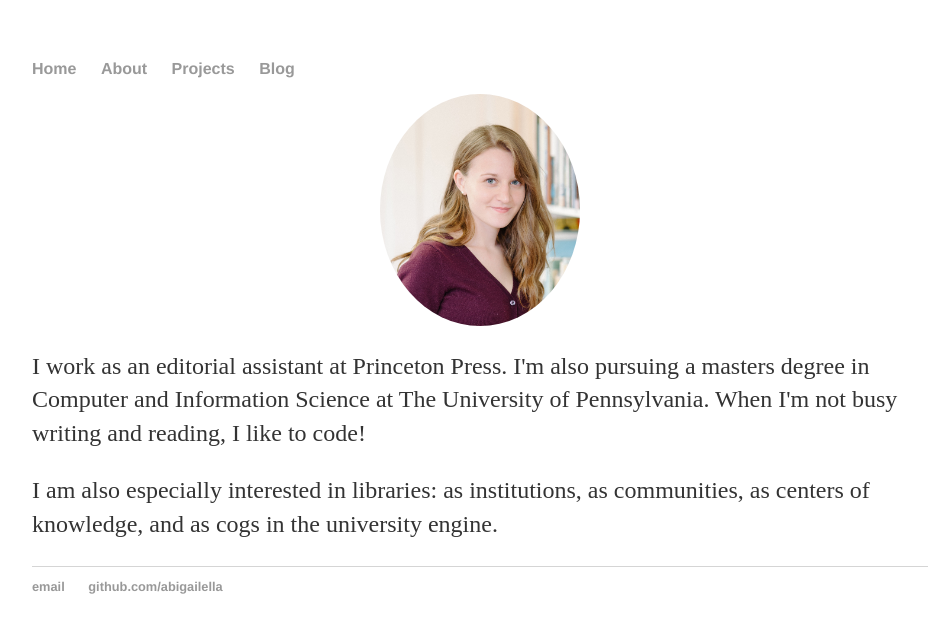
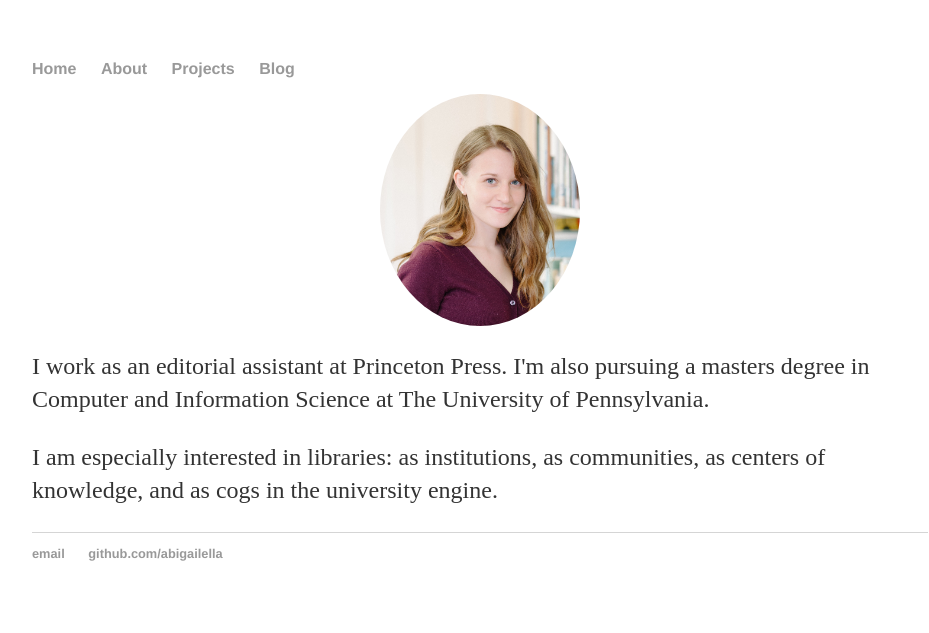
Before and after one commit to abigailella/abigailella.github.io, a Jekyll site: the page built from about.html, in a window 1280 px wide. Shown: the top 633 px of the page, without its empty margins (160-1089 px from the left). Built offline with Jekyll 4.4.1, drawn with Linux system fonts in a browser that asks for light colours.

Commit message:
Update about.html

```diff
--- a/about.html
+++ b/about.html
@@ -20,8 +20,8 @@ img {
 
 <img src="headshot.jpg" alt="Avatar" style="width:200px">
 <p> I work as an editorial assistant at Princeton Press. I'm also pursuing a masters degree in Computer and Information Science at The University of Pennsylvania.
-					When I'm not busy writing and reading, I like to code!</p>
-<p>I am also especially interested in libraries: as institutions, as communities, as centers of knowledge,
+					</p>
+<p>I am especially interested in libraries: as institutions, as communities, as centers of knowledge,
 and as cogs in the university engine.  </p>
 </body>
 </html>
```
